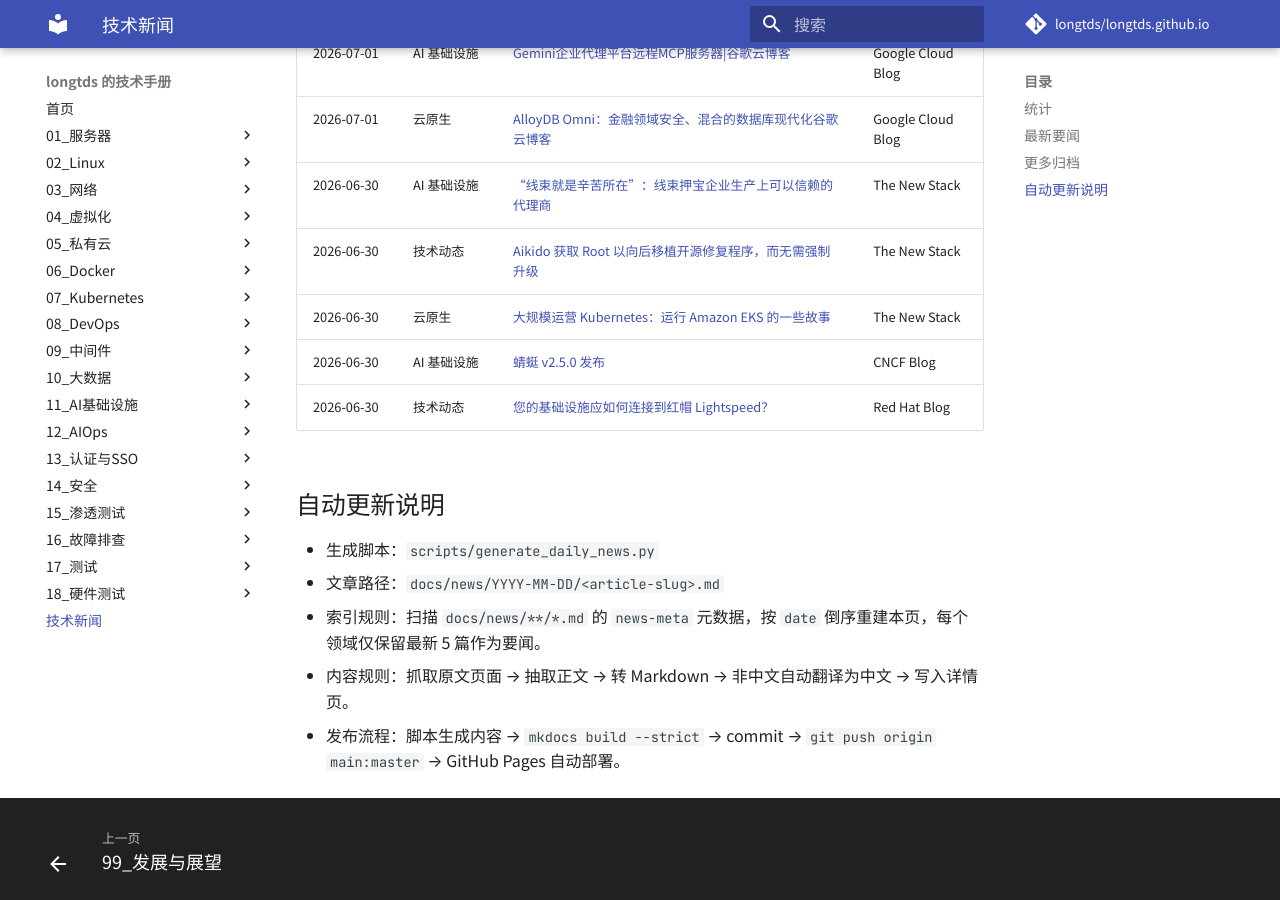
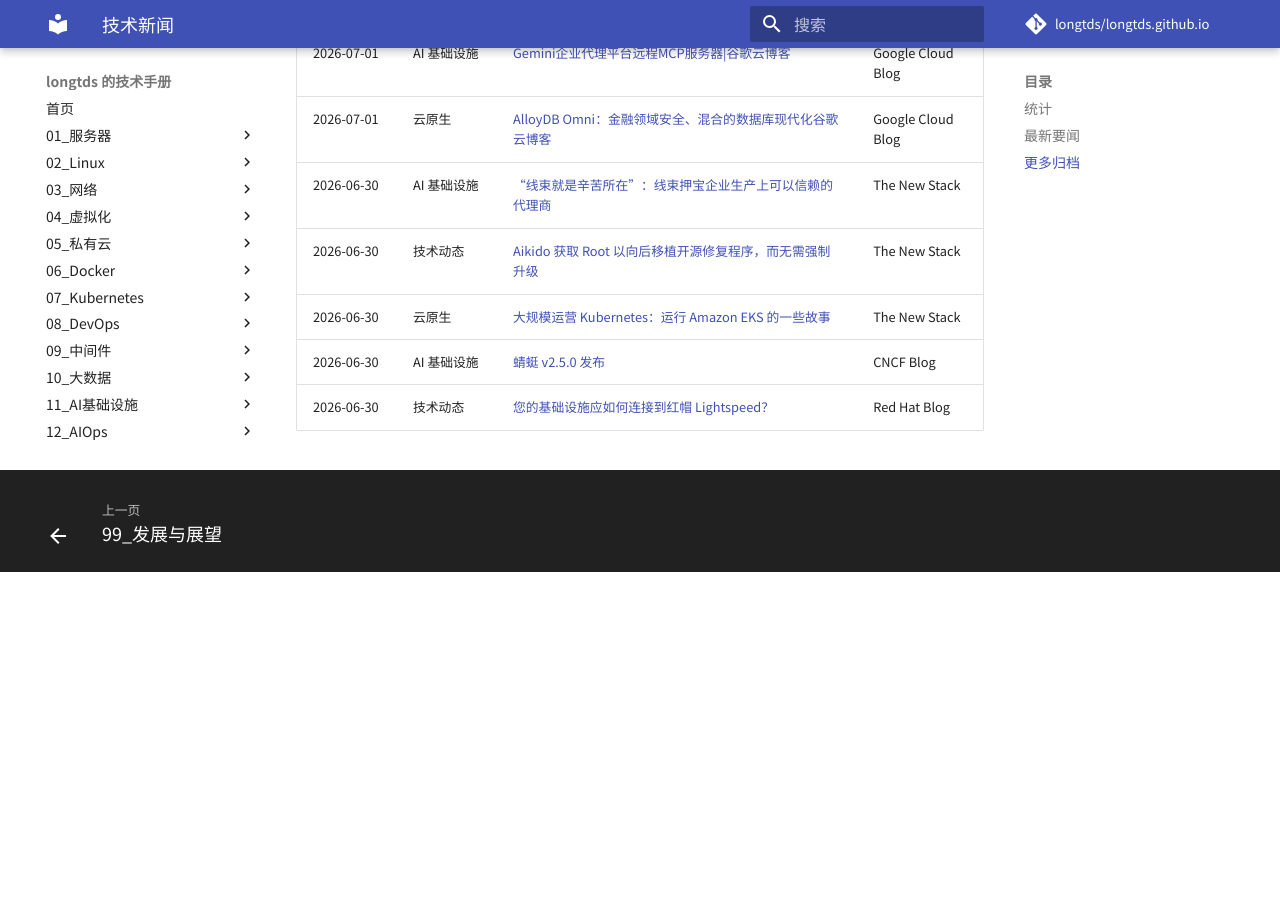
Before and after one commit to longtds/longtds.github.io, an MkDocs documentation site: the page built from docs/news/index.md, in a window 1280 px wide and 900 px high, scrolled down 4233 px. Built offline with MkDocs 1.6.1 and Material for MkDocs 9.7.7, drawn with Linux system fonts in a browser that asks for light colours; comment, search, counter and statistics services are not loaded; the version menu is left out; after the commit the page ends 4805 px from its top, so only the background shows below that; some of the changed text lies outside the part shown.

Commit message:
news: 每日技术新闻 2026-07-02 (+0, refresh=0)

```diff
--- a/docs/news/index.md
+++ b/docs/news/index.md
@@ -81,11 +81,3 @@
 | 2026-06-30 | 云原生 | [大规模运营 Kubernetes：运行 Amazon EKS 的一些故事](2026-06-30/operating-kubernetes-at-scale-a-few-stories-from-running-amazon-eks-e002643c.md) | The New Stack |
 | 2026-06-30 | AI 基础设施 | [蜻蜓 v2.5.0 发布](2026-06-30/dragonfly-v2-5-0-is-released-1e6d41ce.md) | CNCF Blog |
 | 2026-06-30 | 技术动态 | [您的基础设施应如何连接到红帽 Lightspeed？](2026-06-30/how-should-your-infrastructure-connect-to-red-hat-lightspeed-a469fb74.md) | Red Hat Blog |
-
-## 自动更新说明
-
-- 生成脚本：`scripts/generate_daily_news.py`
-- 文章路径：`docs/news/YYYY-MM-DD/<article-slug>.md`
-- 索引规则：扫描 `docs/news/**/*.md` 的 `news-meta` 元数据，按 `date` 倒序重建本页，每个领域仅保留最新 5 篇作为要闻。
-- 内容规则：抓取原文页面 → 抽取正文 → 转 Markdown → 非中文自动翻译为中文 → 写入详情页。
-- 发布流程：脚本生成内容 → `mkdocs build --strict` → commit → `git push origin main:master` → GitHub Pages 自动部署。
```
Also changed, not shown: other parts of docs/news/index.md (+1 -1 lines).
